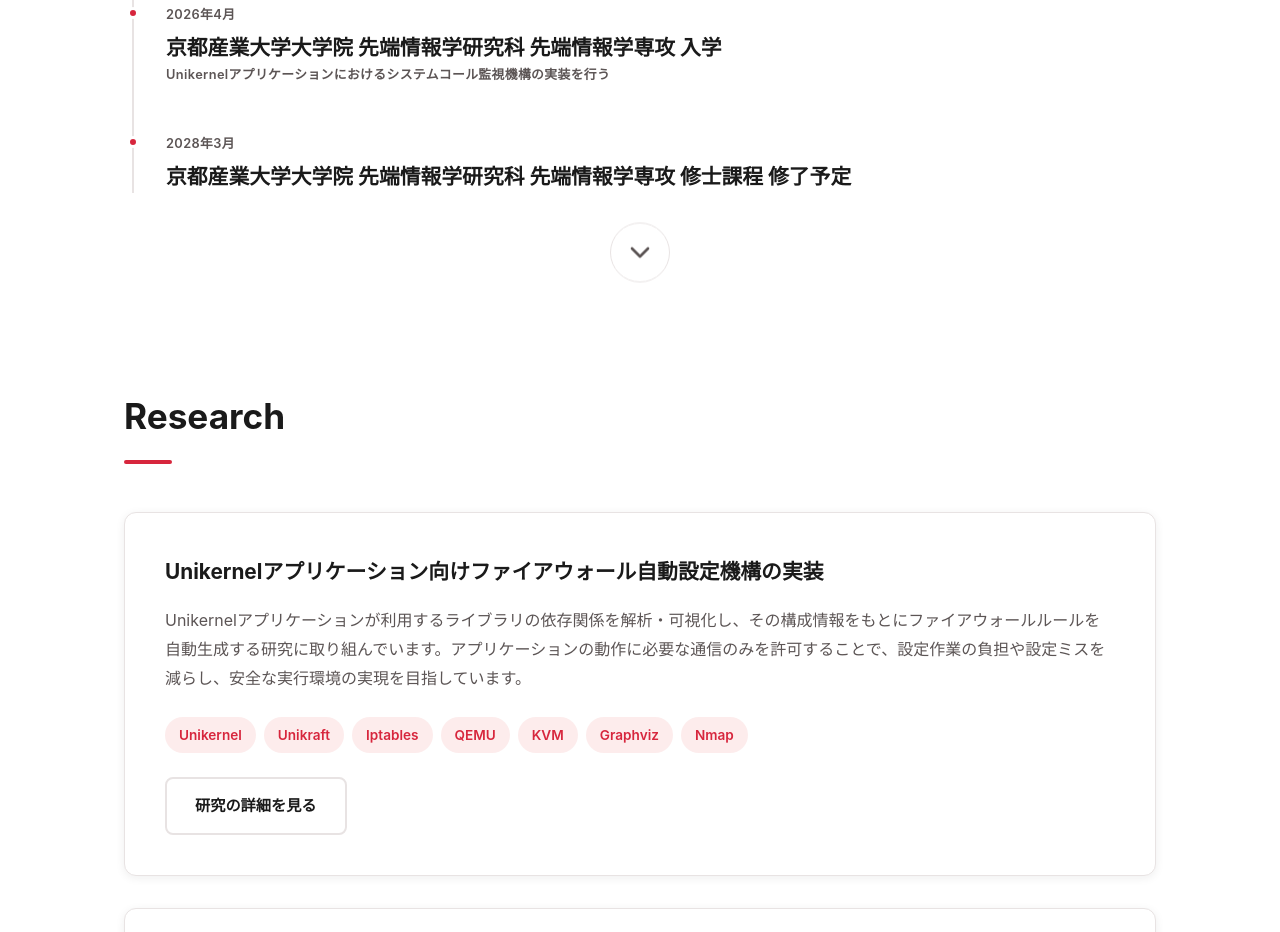
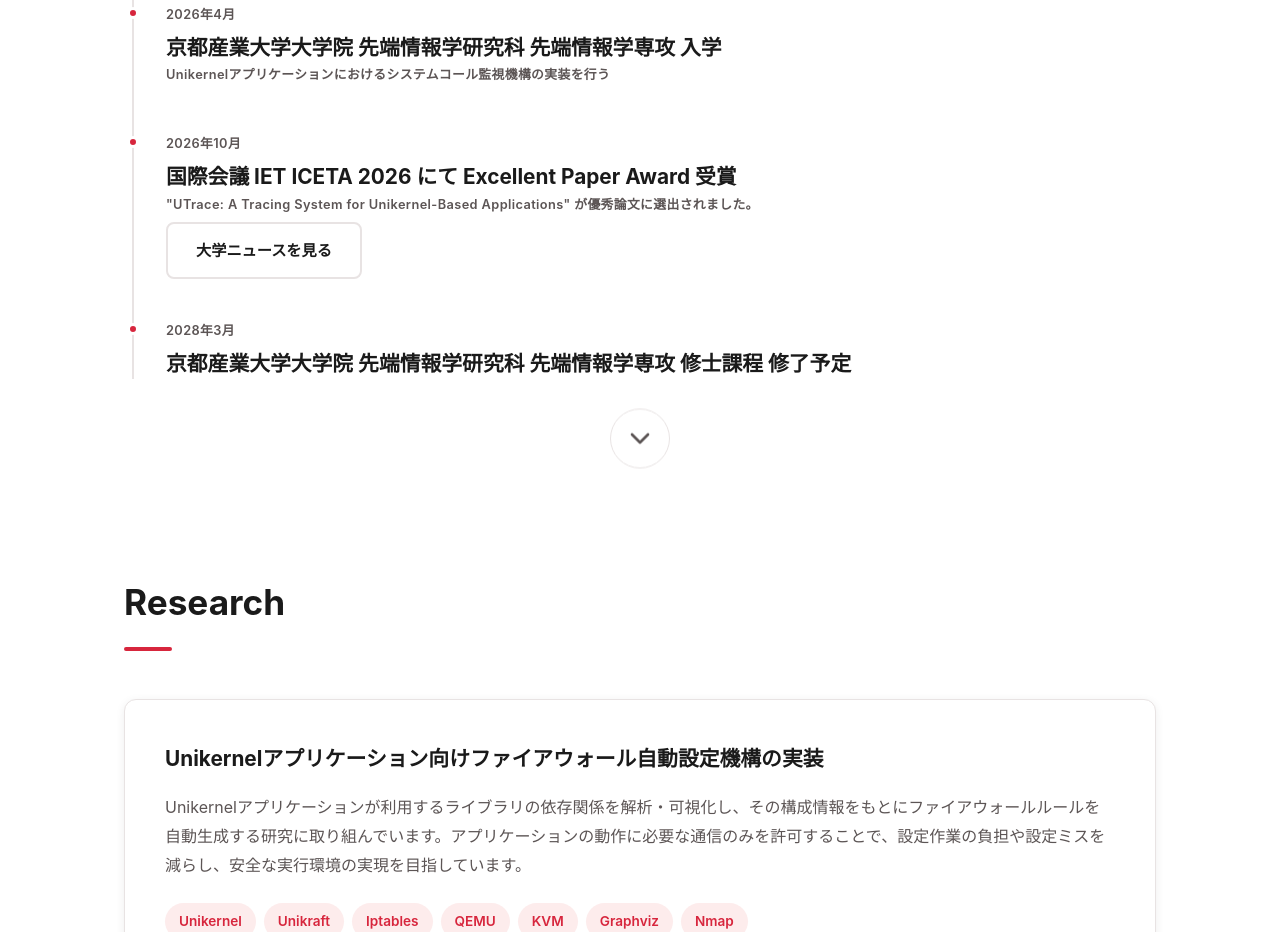
Before and after one commit to matsu0122-png/myPage, a plain HTML site: page index.html in a window 1280 px wide. Shown: the part 2020-2952 px from the top of the page. Drawn offline with Linux system fonts and the light colour scheme.

Commit message:
IET ICETA 2026のExcellent Paper Award受賞と大学ニュースへのリンクを追加
Co-Authored-By: Claude Sonnet 5.5 <noreply@anthropic.com>

```diff
--- a/index.html
+++ b/index.html
@@ -151,6 +151,15 @@
               <!-- ここを自分の情報に変更：卒業・進学・インターン等の経歴があればここに追加 -->
               <h3 class="timeline-title">京都産業大学大学院 先端情報学研究科 先端情報学専攻 入学</h3>
               <span class="aboutline">Unikernelアプリケーションにおけるシステムコール監視機構の実装を行う</span>
+            </div>
+          </li>
+           <li class="timeline-item">
+            <span class="timeline-marker" aria-hidden="true"></span>
+            <div class="timeline-content">
+              <span class="timeline-date">2026年10月</span>
+              <h3 class="timeline-title">国際会議 IET ICETA 2026 にて Excellent Paper Award 受賞</h3>
+              <span class="aboutline">"UTrace: A Tracing System for Unikernel-Based Applications" が優秀論文に選出されました。</span>
+              <a href="https://www.kyoto-su.ac.jp/news/news-003766.html" class="btn btn-outline" target="_blank" rel="noopener noreferrer">大学ニュースを見る</a>
             </div>
           </li>
            <li class="timeline-item">
```
